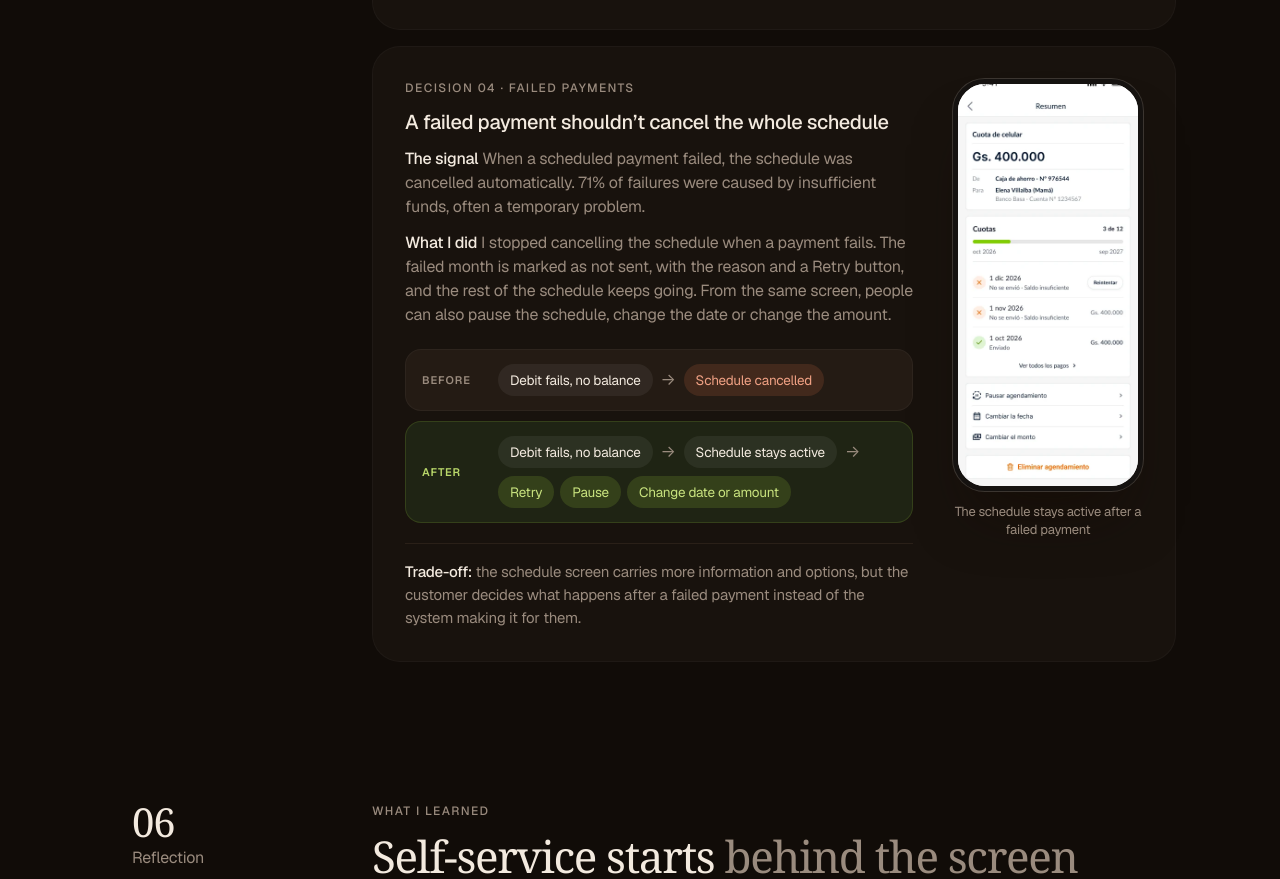
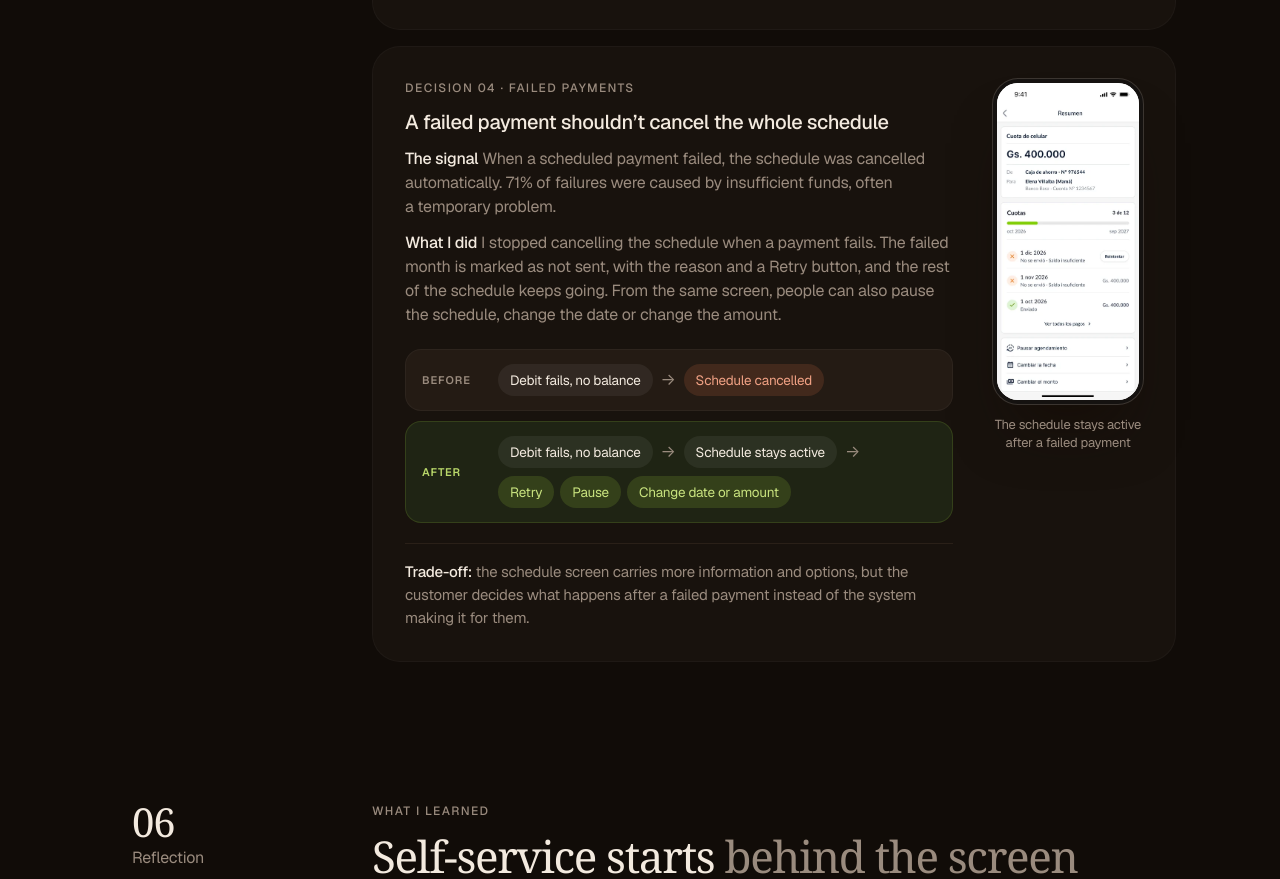
Before and after one commit to luis99leiva/luis-leiva-portfolio, a plain HTML site: page tufinanciera.html in a window 1280 px wide. Shown: the part 10647-11526 px from the top of the page. Drawn offline with nearby package versions, Linux system fonts and the light colour scheme; a web font is replaced by a local one.

Commit message:
Test 2: Decision 04 phone matches the Decision 03 phones
Co-Authored-By: Claude Opus 5.5 <noreply@anthropic.com>

```diff
--- a/assets/css/styles.css
+++ b/assets/css/styles.css
@@ -1166,3 +1166,7 @@ html.lb-open { overflow: hidden; }
 /* in the modal the wide diagram has room from tablet width up */
 @media (min-width: 641px) { .lightbox .flow-h { display: block; } .lightbox .flow-v { display: none; } }
 @media (max-width: 640px) { .lightbox .flow-h { display: none; } .lightbox .flow-v { display: block; max-width: 360px; margin: 0 auto; } .lb-inner { padding: 52px 16px 18px; } }
+
+/* test-2: Decision 04 phone matches the Decision 03 phones */
+@media (min-width: 1101px) { .decision.has-slots.one { grid-template-columns: minmax(0, 1fr) 150px; } }
+@media (max-width: 1100px) { .decision.has-slots.one .decision-slots { max-width: calc((min(340px, 100%) - 16px) / 2); } }
--- a/tufinanciera.html
+++ b/tufinanciera.html
@@ -239,7 +239,7 @@
           <p class="trade"><b>What changed for the team:</b> Management was surprised by what customers told us. Seeing the findings turn into specific design decisions built trust in research, and they backed continuing interviews for other products.</p>
         </div>
         <div class="decision has-slots one reveal" data-change="15">
-          <div class="decision-slots" data-change="20"><figure class="slot filled"><div class="phone"><img src="assets/img/tf-failed-payment.webp" alt="Schedule summary: payment 3 of 12, two months not sent for insufficient funds with a Reintentar button, and options to pause, change the date or change the amount" loading="lazy"></div><figcaption>The schedule stays active after a failed payment</figcaption></figure></div>
+          <div class="decision-slots" data-change="20"><figure class="slot filled"><div class="phone"><img src="assets/img/tf-failed-payment-2.webp" alt="Schedule summary: payment 3 of 12, two months not sent for insufficient funds with a Reintentar button, and options to pause, change the date or change the amount" loading="lazy"></div><figcaption>The schedule stays active after a failed payment</figcaption></figure></div>
           <span class="label">Decision 04 &middot; Failed payments</span>
           <p class="t-title">A failed payment shouldn&rsquo;t cancel the whole schedule</p>
           <p class="t-body"><b>The signal</b> When a scheduled payment failed, the schedule was cancelled automatically. 71% of failures were caused by insufficient funds, often a temporary problem.</p>
```
Also changed, not shown: assets/img/tf-failed-payment-2.webp (added), assets/img/tf-failed-payment.webp (deleted).
